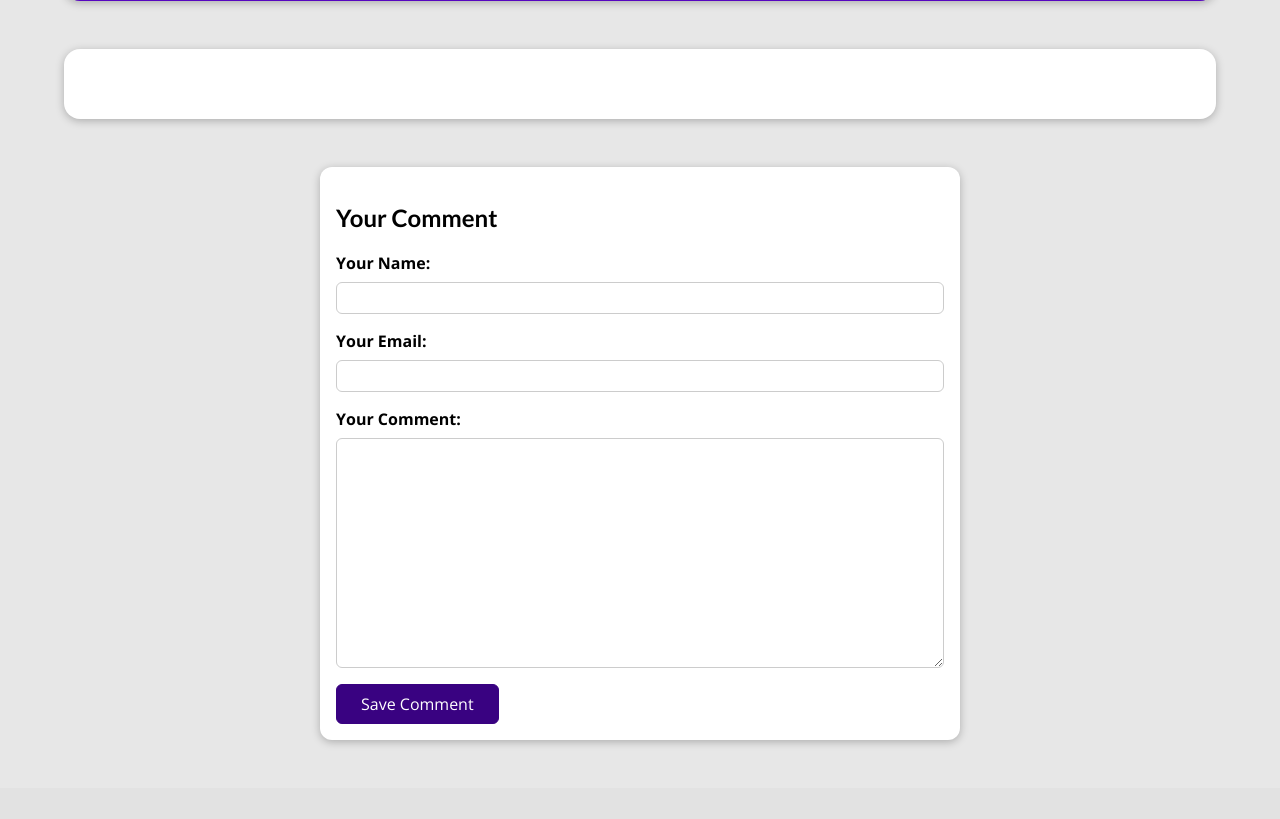
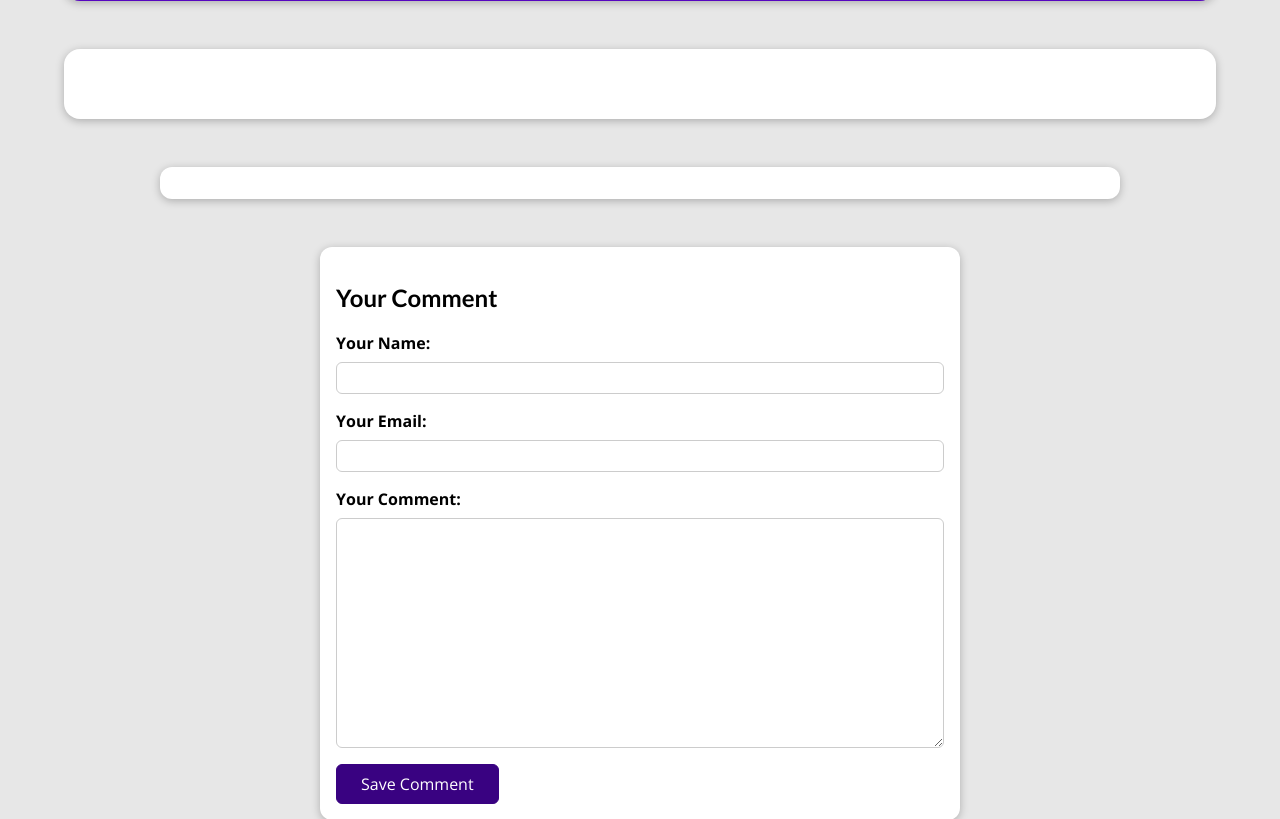
Before and after one commit to ercsanchez/my_site, a Django app: template blog/templates/blog/post-detail.html in a window 1280 px wide. Shown: the part 479-1298 px from the top of the page. Before the commit the page ends 1223 px from the top, so only its background shows below. Run offline with Django 3.2, Linux system fonts and the light colour scheme; the template is opened without the code that fills it: values that come from a table or form of the project are taken from there, others are empty.

Commit message:
175. add styling to the comments in post-detail.html

```diff
--- a/blog/static/blog/post-detail.css
+++ b/blog/static/blog/post-detail.css
@@ -164,3 +164,32 @@ main {
     padding: 0.25rem 1.5rem;
     border-radius: 6px;
 }
+
+#comments {
+    margin: 3rem auto;
+    width: 90%;
+    max-width: 60rem;
+    border-radius: 12px;
+    background-color: white;
+    box-shadow: 0 2px 8px rgba(0, 0, 0, 0.25);
+    padding: 1rem 2rem;
+}
+
+#comments ul {
+    list-style: none;
+    margin: 0;
+    padding: 0;
+}
+
+#comments li {
+    margin-bottom: 1rem;
+    border-bottom: 2px solid #ccc;
+}
+
+#comments li:last-of-type {
+    border-bottom: none;
+}
+
+#comments h2 {
+    color: #464646;
+}
```
